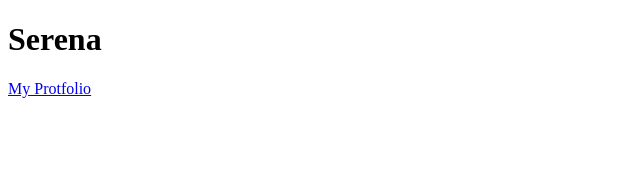
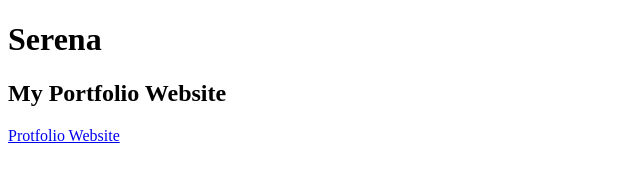
Before and after one commit to SerenaSinha31/SerenaSinha31.github.io, a plain HTML site: page index.html in a window 1280 px wide. Shown: the whole page, without its empty margins (0-640 px from the left). Drawn offline with Linux system fonts and the light colour scheme.

```diff
--- a/index.html
+++ b/index.html
@@ -8,7 +8,8 @@
 <body>
     <h1>Serena</h1>
 
+   <h2>My Portfolio Website</h2>
+    <a href="https://eloquent-queijadas-b42565.netlify.app/">Protfolio Website</a>
 
-    <a href="https://eloquent-queijadas-b42565.netlify.app/"> My Protfolio</a>
 </body>
 </html>
```
